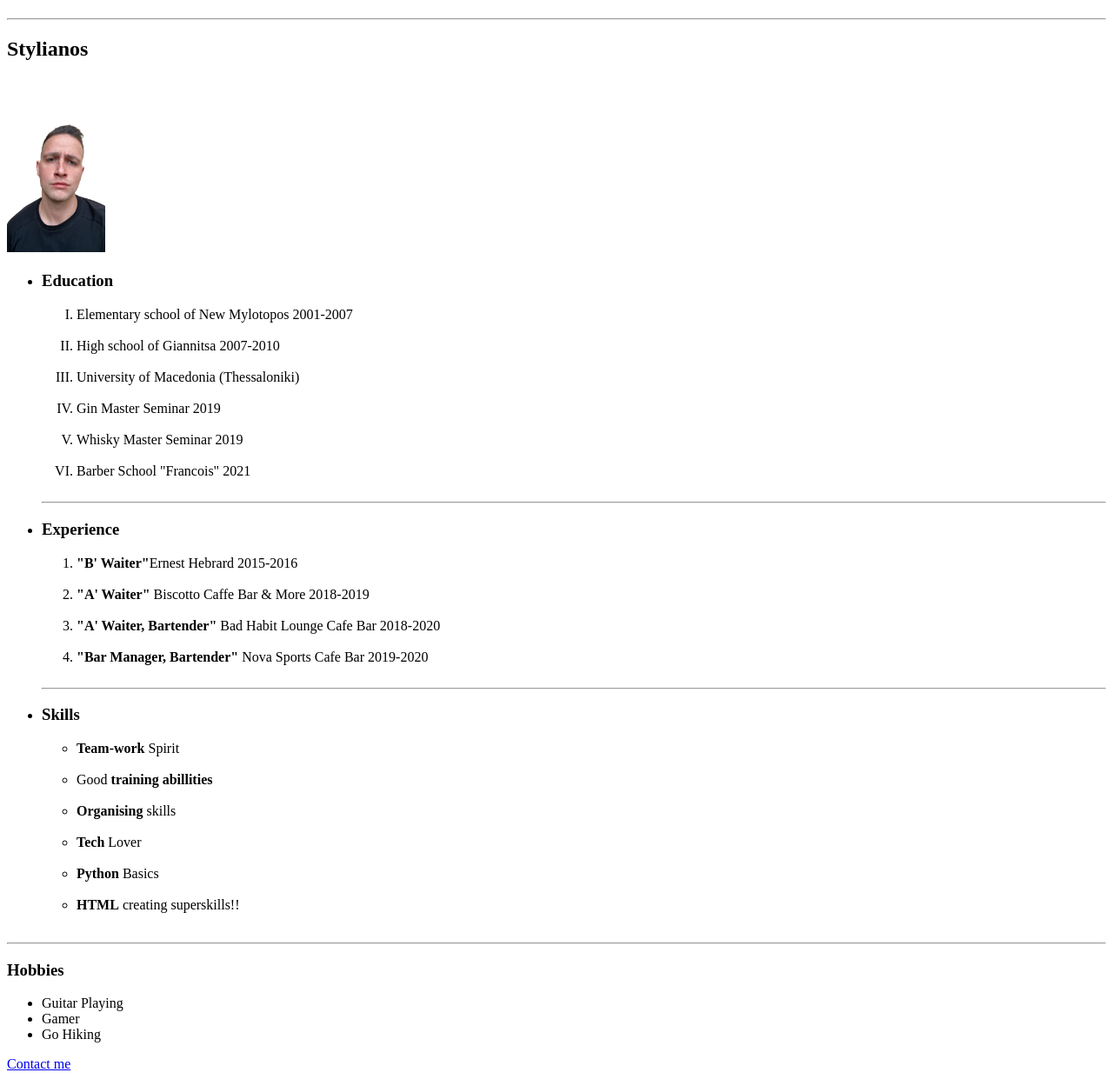
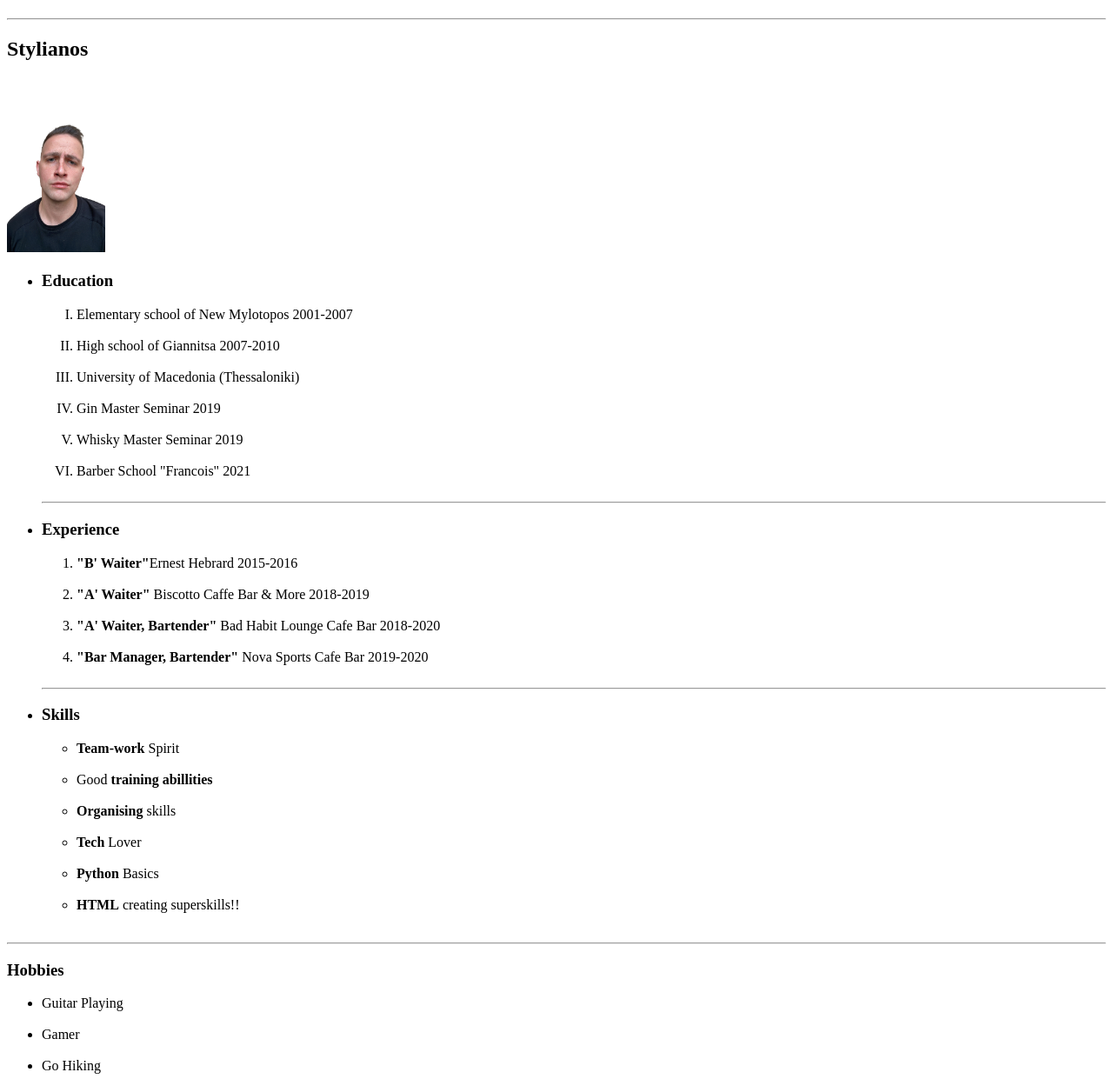
Before and after one commit to watermelon19/CV-HTML, a plain HTML site: page index.html in a window 1280 px wide. Shown: the part 59-1300 px from the top of the page at 87% size. Drawn offline with Linux system fonts and the light colour scheme.

Commit message:
Update index.html

```diff
--- a/index.html
+++ b/index.html
@@ -48,9 +48,9 @@
 
 <h3>Hobbies</h3>
 <ul>
-    <li>Guitar Playing</li>
-    <li>Gamer</li>
-    <li>Go Hiking</li>
+    <li>Guitar Playing</li> <br />
+    <li>Gamer</li> <br />
+    <li>Go Hiking</li> <br />
 </ul>
 </body>
 <footer>
```
